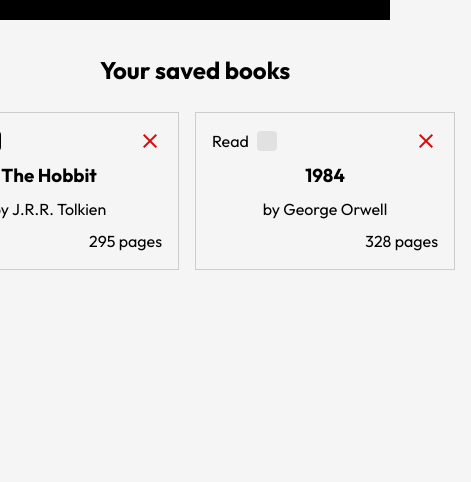
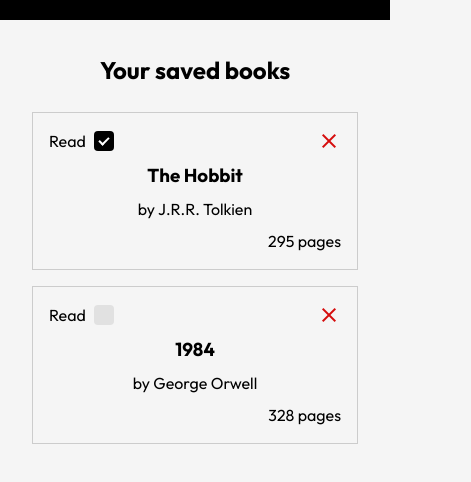
Before and after one commit to Oto-Gelashvili/Library-odin, a plain HTML site: page index.html in a window 390 px wide. Shown: the part 60-542 px from the top of the page, 471 px wide, since content can reach past the window. Drawn offline with nearby package versions, Linux system fonts and the light colour scheme; a web font is replaced by a local one.

Commit message:
style: add responsivness to project

```diff
--- a/styles.css
+++ b/styles.css
@@ -292,3 +292,18 @@ header .btnCont form button:active {
 .bookPages {
   align-self: end;
 }
+
+@media (max-width: 768px) {
+  .gridCont {
+    grid-template-columns: 1fr 1fr;
+    width: 100%;
+  }
+  .gridCont .bookCard {
+    width: 100%;
+  }
+}
+@media (max-width: 575px) {
+  .gridCont {
+    grid-template-columns: 1fr;
+  }
+}
```
